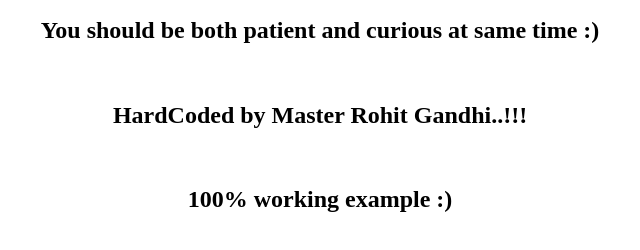
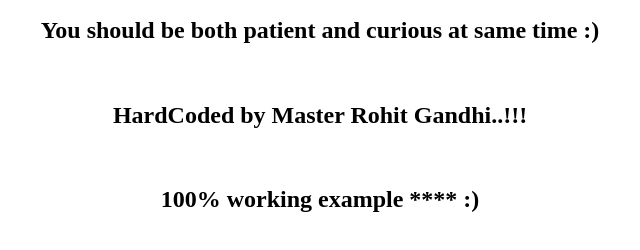
Before and after one commit to vijaytayde123/Docker-by-Master-Vijay, a plain HTML site: page index.html in a window 1280 px wide. Shown: the part 224-474 px from the top of the page, without its empty margins (320-960 px from the left). Drawn offline with Linux system fonts and the light colour scheme.

Commit message:
Update index.html

```diff
--- a/index.html
+++ b/index.html
@@ -12,7 +12,7 @@
       <br>
       <h2>HardCoded by Master Rohit Gandhi..!!!</h2>
       <br>
-      <h2>100% working example :)</h2>
+      <h2>100% working example **** :)</h2>
     </div>
   </body>
 </html>
```
